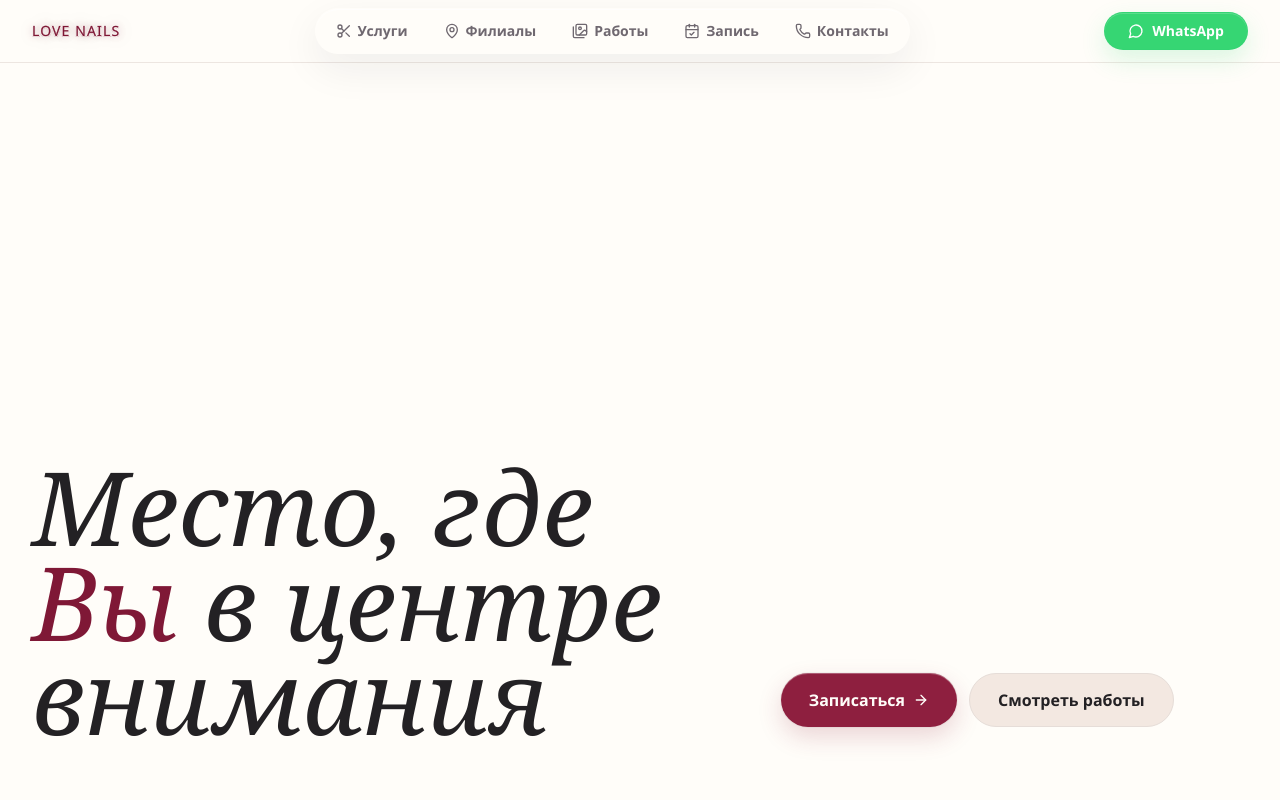
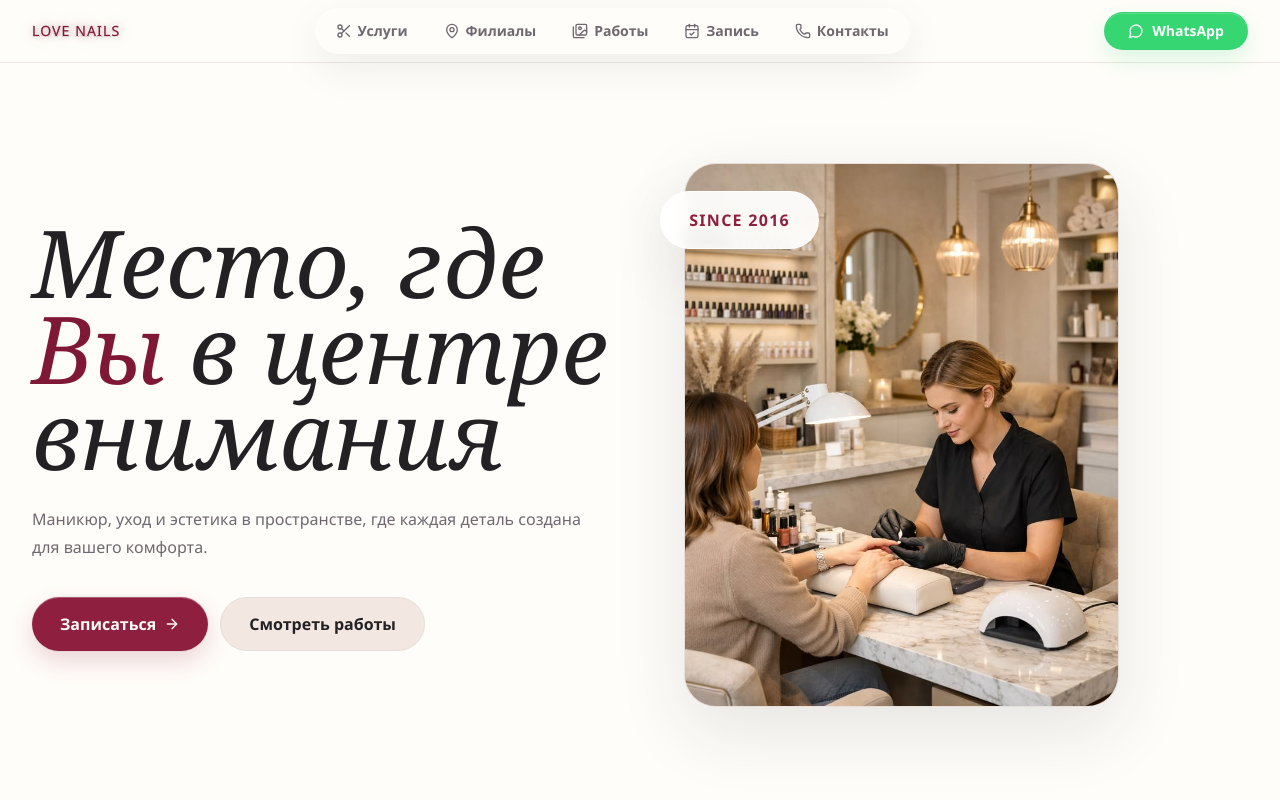
Before and after one commit to kwelves/test-project-love-nails-kg, a Next.js app: page / in a window 1280 px wide. Shown: the top 800 px of the page. Built offline with nearby package versions, Linux system fonts and the light colour scheme; no server answers.

Commit message:
Rework hero with Solano-inspired image layout

```diff
--- a/app/page.tsx
+++ b/app/page.tsx
@@ -112,15 +112,21 @@ export default function Home() {
       <main>
         <section className="relative overflow-hidden bg-[#fffdf9]">
           <Container>
-            <div className="flex min-h-[calc(100svh-3.25rem)] flex-col justify-end pb-8 pt-20 sm:min-h-[calc(100svh-3.5rem)] sm:pb-12 sm:pt-28 lg:pb-16">
-              <div className="grid items-end gap-8 lg:grid-cols-[1.2fr_0.8fr] lg:gap-12">
+            <div className="grid min-h-[calc(100svh-3.25rem)] items-center gap-9 py-10 sm:min-h-[calc(100svh-3.5rem)] sm:gap-12 sm:py-14 lg:grid-cols-[0.96fr_0.92fr] lg:gap-16 lg:py-18">
+              <div className="max-w-3xl">
                 <AnimatedReveal>
-                  <h1 className="hero-editorial-title max-w-3xl text-[3.4rem] font-normal leading-[0.92] text-foreground min-[390px]:text-[4rem] sm:text-[5.6rem] lg:text-[6.4rem]">
-                    Место, где <span className="hero-title-accent">Вы</span> в центре внимания
-                  </h1>
+                  <div>
+                    <h1 className="hero-editorial-title text-[3.15rem] font-normal leading-[0.92] text-foreground min-[390px]:text-[3.7rem] sm:text-[5.2rem] lg:text-[5.85rem]">
+                      Место, где <span className="hero-title-accent">Вы</span> в центре внимания
+                    </h1>
+                    <p className="mt-5 max-w-xl text-sm leading-6 text-muted-foreground sm:mt-7 sm:text-base sm:leading-7">
+                      Маникюр, уход и эстетика в пространстве, где каждая деталь создана для вашего
+                      комфорта.
+                    </p>
+                  </div>
                 </AnimatedReveal>
                 <AnimatedReveal delay={90}>
-                  <div className="flex flex-col gap-3 pb-1 sm:flex-row lg:justify-start lg:pb-4">
+                  <div className="mt-7 flex flex-col gap-3 sm:mt-9 sm:flex-row">
                     <Button asChild size="lg" className="w-full px-7 sm:w-auto">
                       <Link href="#booking">
                         Записаться
@@ -133,6 +139,23 @@ export default function Home() {
                   </div>
                 </AnimatedReveal>
               </div>
+              <AnimatedReveal delay={140}>
+                <div className="relative mx-auto w-full max-w-[28rem] lg:mx-0 lg:max-w-none lg:justify-self-end">
+                  <div className="absolute -left-2 top-4 z-10 rounded-full border border-white/80 bg-white/92 px-5 py-3 text-sm font-bold tracking-[0.08em] text-primary shadow-soft backdrop-blur sm:-left-6 sm:top-7 sm:px-7 sm:py-4 sm:text-base">
+                    SINCE 2016
+                  </div>
+                  <div className="relative aspect-[4/5] min-h-[23rem] overflow-hidden rounded-[1.75rem] border border-border/70 bg-[#f4e6dd] shadow-[0_24px_70px_rgb(35_33_36_/_0.11)] sm:min-h-[29rem] sm:rounded-[2rem] lg:h-[34rem] lg:min-h-0">
+                    <Image
+                      src="/hero/for-hero.jpeg"
+                      alt="Мастер Love Nails делает маникюр в светлой студии"
+                      fill
+                      priority
+                      sizes="(max-width: 1024px) 100vw, 46vw"
+                      className="object-cover object-center transition-transform duration-700 ease-[var(--ease-ui)] hover:scale-[1.025]"
+                    />
+                  </div>
+                </div>
+              </AnimatedReveal>
             </div>
           </Container>
         </section>
```
Also changed, not shown: public/hero/for-hero.jpeg (added).
